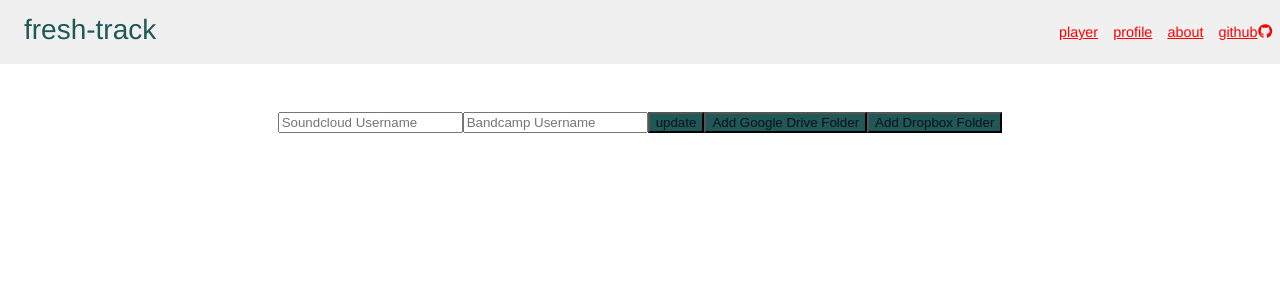
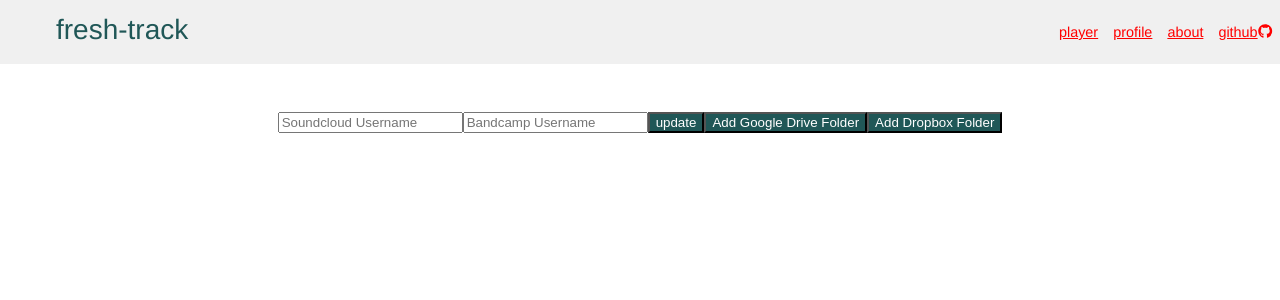
Before and after one commit to fresh-track/fresh-track-frontend, a React (Create React App) app: page /profile in a window 1280 px wide. Shown: the top 300 px of the page. Built offline with nearby package versions, Linux system fonts and the light colour scheme.

Commit message:
css additions

```diff
--- a/src/Header.css
+++ b/src/Header.css
@@ -43,7 +43,7 @@ a:active {
   font-size: 1.75rem;
   color: rgb(32, 87, 87);
   margin-bottom: .2rem;
-  margin-left: 1.5rem;
+  margin-left: 3.5rem;
 }
 
 .navBar {
@@ -66,6 +66,6 @@ a:active {
 
 .login-div {
   padding-left: 15px;
-  margin-right: 1.5rem;
+  margin-right: 3.5rem;
   font-size: .9rem;
 }
--- a/src/Login.css
+++ b/src/Login.css
@@ -32,7 +32,7 @@ body {
 }
 
 .button {
-  color: rgb(8, 18, 24);
+  color: rgb(255, 255, 255);
   background-color:rgb(32, 87, 87);
 }
 
```
